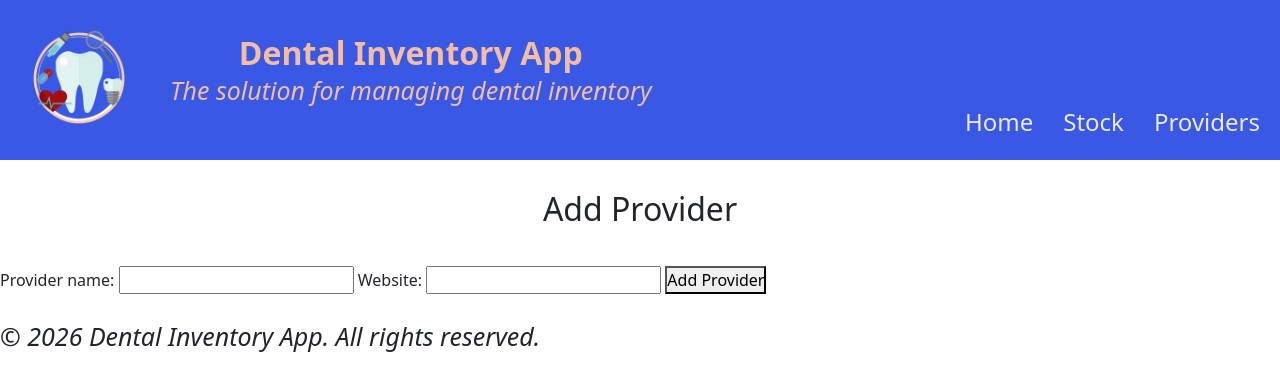
After one commit to BacigalupoSofia/Inventorywithdb, a Flask app: page /providers/add in a window 1280 px wide. The commit adds this page. Shown: the top 391 px of the page. Run offline with Flask 3, Linux system fonts and the light colour scheme.

Commit message:
Add providers html file to display and add providers

```diff
--- a/app.py
+++ b/app.py
@@ -7,10 +7,6 @@ app.config["SQLALCHEMY_DATABASE_URI"] = "sqlite:///products.db"
 app.config["SQLALCHEMY_TRACK_MODIFICATIONS"] = False
 
 db.init_app(app)
-
-with app.app_context():
-    db.create_all()
-
 
 # Main page of the app
 
@@ -31,37 +27,65 @@ def stock():
 @app.route('/add', methods=['GET', 'POST'])
 def add_product():
 
+    providers = Provider.query.all()
+
     if request.method == 'POST':
 
         name = request.form['name']
         description = request.form['description']
         manufacturer = request.form['manufacturer']
         stock_quantity = int(request.form['quantity'])
-        provider_name = request.form['provider']
-        website = request.form['website']
+        provider_id = request.form['provider_id']
 
-        # Create the product
         new_product = Product(
             name=name,
             description=description,
             manufacturer=manufacturer,
-            stock_quantity=stock_quantity
-        )
-
-        # Create the provider
-        new_provider = Provider(
-            name=provider_name,
-            website=website
+            stock_quantity=stock_quantity,
+            provider_id=provider_id
         )
 
         db.session.add(new_product)
-        db.session.add(new_provider)
-
         db.session.commit()
 
         return redirect(url_for('stock'))
 
-    return render_template('add.html')
+    return render_template(
+        'add.html',
+        providers=providers
+    )
+
+# Add providers
+
+@app.route('/providers/add', methods=['GET', 'POST'])
+def add_provider():
+
+    if request.method == 'POST':
+
+        name = request.form['name']
+        website = request.form['website']
+
+        new_provider = Provider(
+            name=name,
+            website=website
+        )
+
+        db.session.add(new_provider)
+        db.session.commit()
+
+        return redirect(url_for('provider_list'))
+
+    return render_template('add_provider.html')
+
+@app.route('/providers')
+def provider_list():
+
+    providers = Provider.query.all()
+
+    return render_template(
+        'providers.html',
+        providers=providers
+    )
 
 # Delete from database or add or remove 1 item from the stock quantity
 
@@ -89,7 +113,6 @@ def minus_stock(id):
 
     if page == "details":
         return redirect(url_for("details", id=id))
-
 
 @app.route('/plus/<int:id>')
 def plus_stock(id):
@@ -131,13 +154,6 @@ def edit_product(id):
 
     return render_template('edit.html', product=product)
 
-# Providers page
-
-@app.route('/providers/<int:product_id>', methods=['GET', 'POST'])
-def providers(product_id):
-    providers = Provider.query.all()
-    product = Product.query.get_or_404(product_id)
-    return render_template('providers.html', providers=providers, product=product)
 
 
 if __name__ == '__main__':
--- a/models.py
+++ b/models.py
@@ -10,6 +10,9 @@ class Product(db.Model):
     description = db.Column(db.String(100), nullable=False)
     manufacturer = db.Column(db.String(50), nullable=False)
     stock_quantity = db.Column(db.Integer, nullable=False)
+
+    provider_id = db.Column(db.Integer, db.ForeignKey('providers.id'))
+    provider = db.relationship('Provider', back_populates='products')
 
     order_items = db.relationship(
         "OrderItem",
@@ -29,6 +32,8 @@ class Provider(db.Model):
     id = db.Column(db.Integer, primary_key=True)
     name = db.Column(db.String(50), nullable=False)
     website = db.Column(db.String(100), nullable=False)
+
+    products = db.relationship('Product', back_populates='provider')
 
 
     orders = db.relationship(
--- /dev/null
+++ b/templates/add_provider.html
@@ -0,0 +1,16 @@
+{% extends "base.html" %} {% block title %} Product Providers {% endblock %} {%
+block content %}
+
+<h2>Add Provider</h2>
+
+<form method="POST">
+  <label for="name">Provider name:</label>
+  <input type="text" name="name" id="name" required />
+
+  <label for="website">Website:</label>
+  <input type="url" name="website" id="website" required />
+
+  <button type="submit">Add Provider</button>
+</form>
+
+{% endblock %}
--- a/templates/base.html
+++ b/templates/base.html
@@ -28,6 +28,7 @@
       <nav>
         <a href="{{ url_for('home') }}"> Home </a>
         <a href="{{ url_for('stock') }}"> Stock </a>
+        <a href="{{ url_for('provider_list') }}"> Providers </a>
       </nav>
     </header>
 
--- a/templates/index.html
+++ b/templates/index.html
@@ -43,6 +43,10 @@
     {% endif %}
   </section>
 
+  {% if providers %} {% for provider in providers %}
+  <p>{{provider.name}} This are providers</p>
+  {%endfor%} {% endif %}
+
   <!-- Add product Form button-->
 
   <a
```
Also changed, not shown: templates/add.html (+4 -12 lines), templates/details.html (+5 -3 lines), templates/providers.html (+18 -5 lines), instance/products.db.
